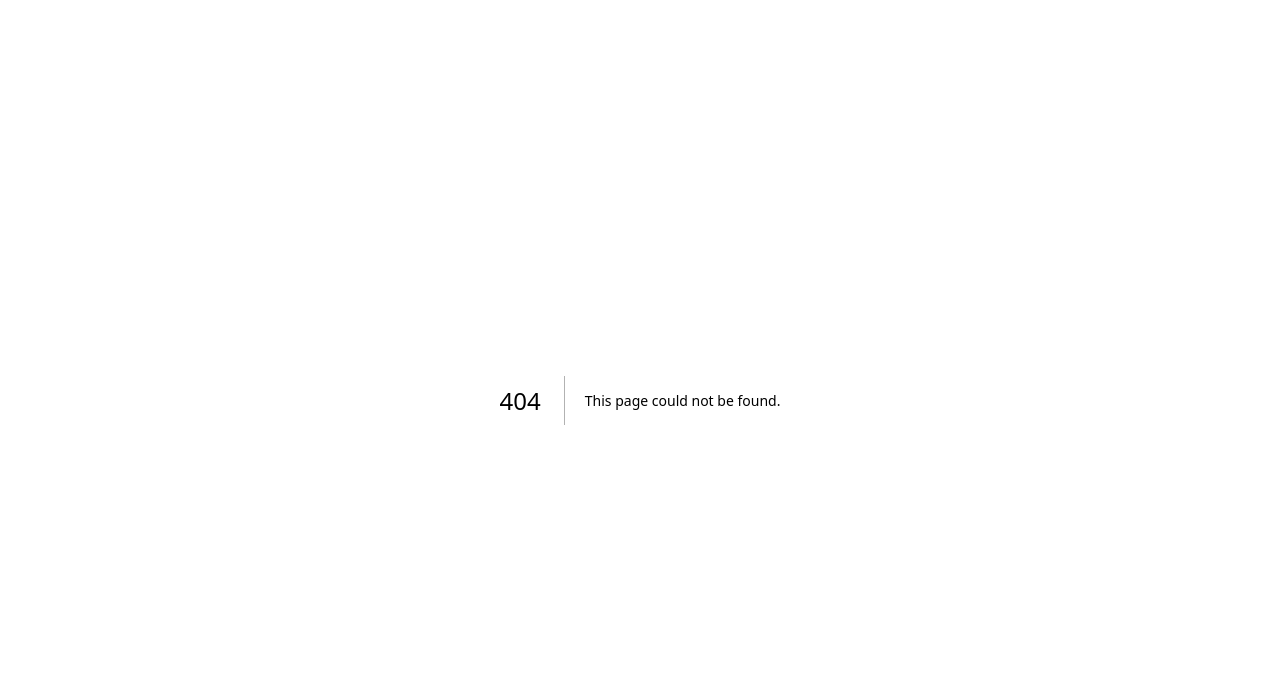
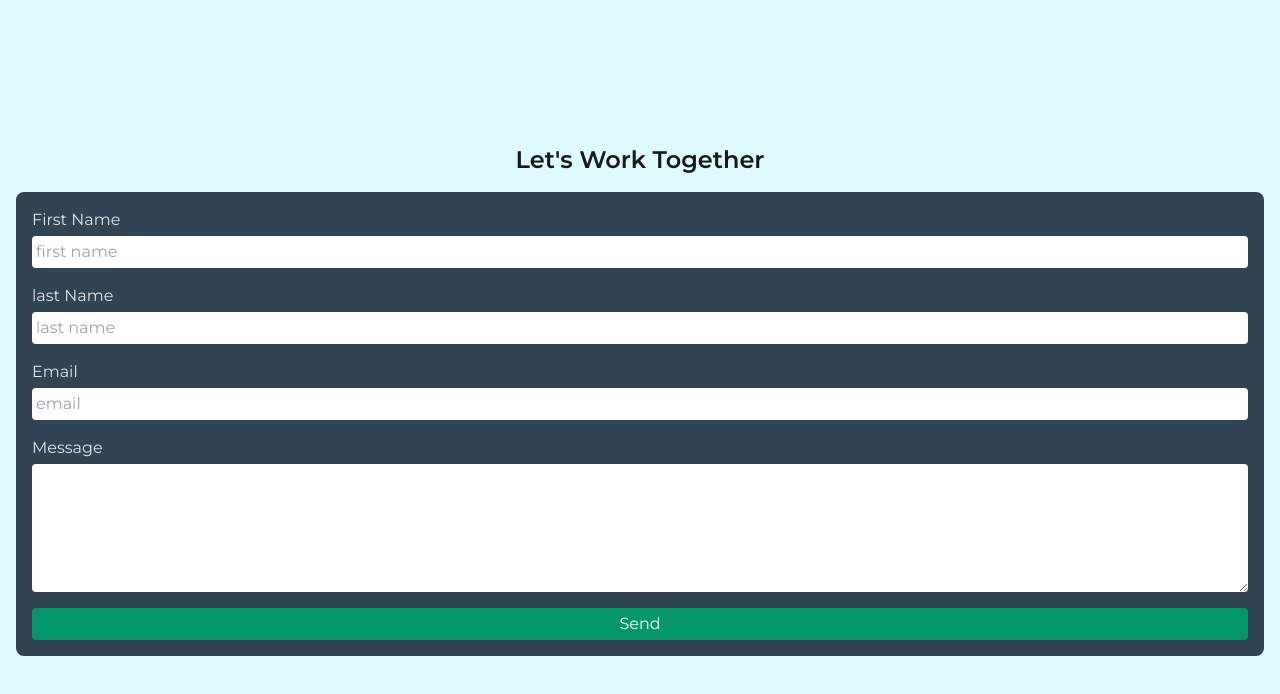
Before and after one commit to wlowrimore/piece_of_me, a Next.js app: page /contact in a window 1280 px wide. Before the commit this address had no page. Shown: the top 694 px of the page. Built offline with nearby package versions, Linux system fonts and the light colour scheme.

Commit message:
adds contact page, contact form component and basic structure

```diff
--- /dev/null
+++ b/src/app/components/ContactForm.tsx
@@ -0,0 +1,68 @@
+import React from "react";
+
+const ContactForm: React.FC = () => {
+  return (
+    <form className="w-full flex flex-col gap-4 items-center justify-center bg-[#304454] rounded-lg p-4">
+      <div className="w-full flex flex-col gap-1">
+        <label htmlFor="firstName" className="text-zinc-200">
+          First Name
+        </label>
+        <input
+          type="text"
+          name="firstName"
+          value=""
+          placeholder="first name"
+          className="p-1 rounded outline-none text-zinc-900"
+        />
+      </div>
+
+      <div className="w-full flex flex-col gap-1">
+        <label htmlFor="lastName" className="text-zinc-200">
+          last Name
+        </label>
+        <input
+          type="text"
+          name="lastName"
+          value=""
+          placeholder="last name"
+          className="p-1 rounded outline-none text-zinc-900"
+        />
+      </div>
+
+      <div className="w-full flex flex-col gap-1">
+        <label htmlFor="firstName" className="text-zinc-200">
+          Email
+        </label>
+        <input
+          type="email"
+          name="email"
+          value=""
+          placeholder="email"
+          className="p-1 rounded outline-none text-zinc-900"
+        />
+      </div>
+
+      <div className="w-full flex flex-col gap-1">
+        <label htmlFor="message" className="text-zinc-200">
+          Message
+        </label>
+        <textarea
+          name="message"
+          value=""
+          rows={5}
+          className="p-1 rounded outline-none text-zinc-900"
+        />
+      </div>
+      <div className="w-full">
+        <button
+          type="submit"
+          className="w-full py-1 px-4 rounded bg-emerald-600 text-white"
+        >
+          Send
+        </button>
+      </div>
+    </form>
+  );
+};
+
+export default ContactForm;
--- /dev/null
+++ b/src/app/contact/page.tsx
@@ -0,0 +1,17 @@
+import React from "react";
+import ContactForm from "../components/ContactForm";
+
+const Contact: React.FC = () => {
+  return (
+    <div className="w-screen min-h-screen bg-cyan-100/70 flex flex-col items-center justify-center p-4 mx-auto container">
+      <h1 className="text-2xl text-zinc-900 font-semibold mb-4">
+        Let&apos;s Work Together
+      </h1>
+      <section className="w-full">
+        <ContactForm />
+      </section>
+    </div>
+  );
+};
+
+export default Contact;
--- a/src/app/projects/page.tsx
+++ b/src/app/projects/page.tsx
@@ -43,7 +43,7 @@ const Projects: React.FC<ProjectPageProps> = ({ projects }) => {
         ))}
       <div className="w-screen fixed bottom-0 flex items-center justify-center mt-auto h-[3rem]">
         <Link
-          href="/projects"
+          href="/contact"
           className="w-full h-full flex items-center justify-between px-20 bg-[#304454] text-white text-lg font-semibold rounded-t-3xl"
         >
           Contact Me
```
